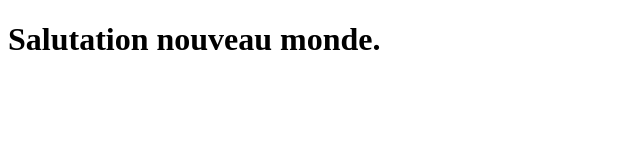
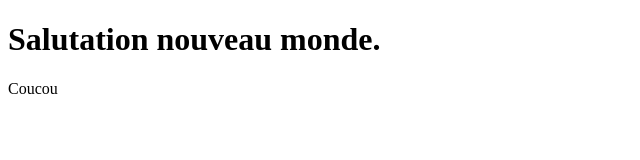
Before and after one commit to Al-Manidae/Mon_premier_Projet, a plain HTML site: page index.html in a window 1280 px wide. Shown: the full height of the page, 0-640 px from the left. Drawn offline with Linux system fonts and the light colour scheme.

Commit message:
ajout p Coucou

```diff
--- a/index.html
+++ b/index.html
@@ -7,5 +7,6 @@
 </head>
 <body>
     <h1>Salutation nouveau monde.</h1>
+    <p>Coucou</p>
 </body>
 </html>
```
